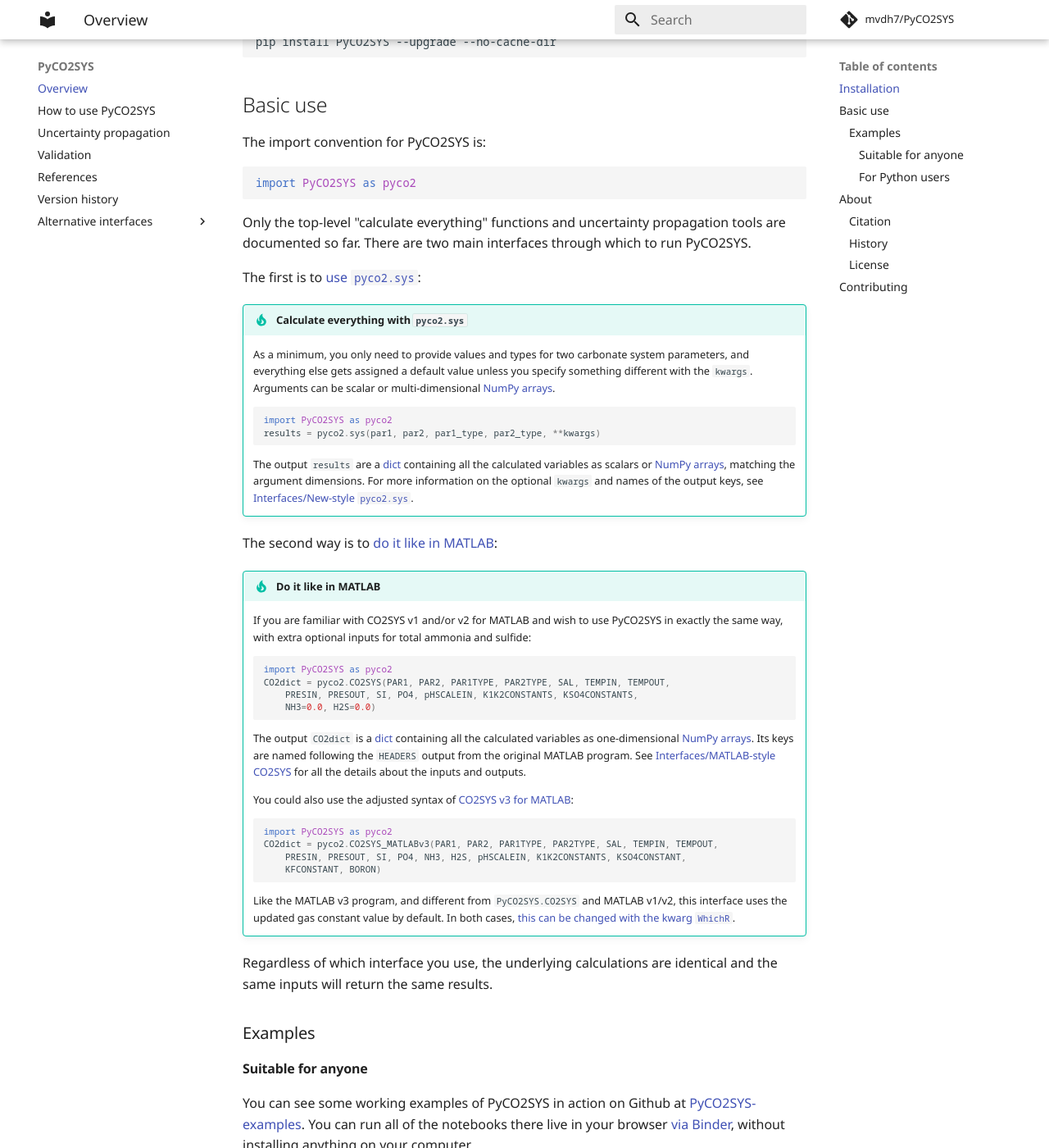
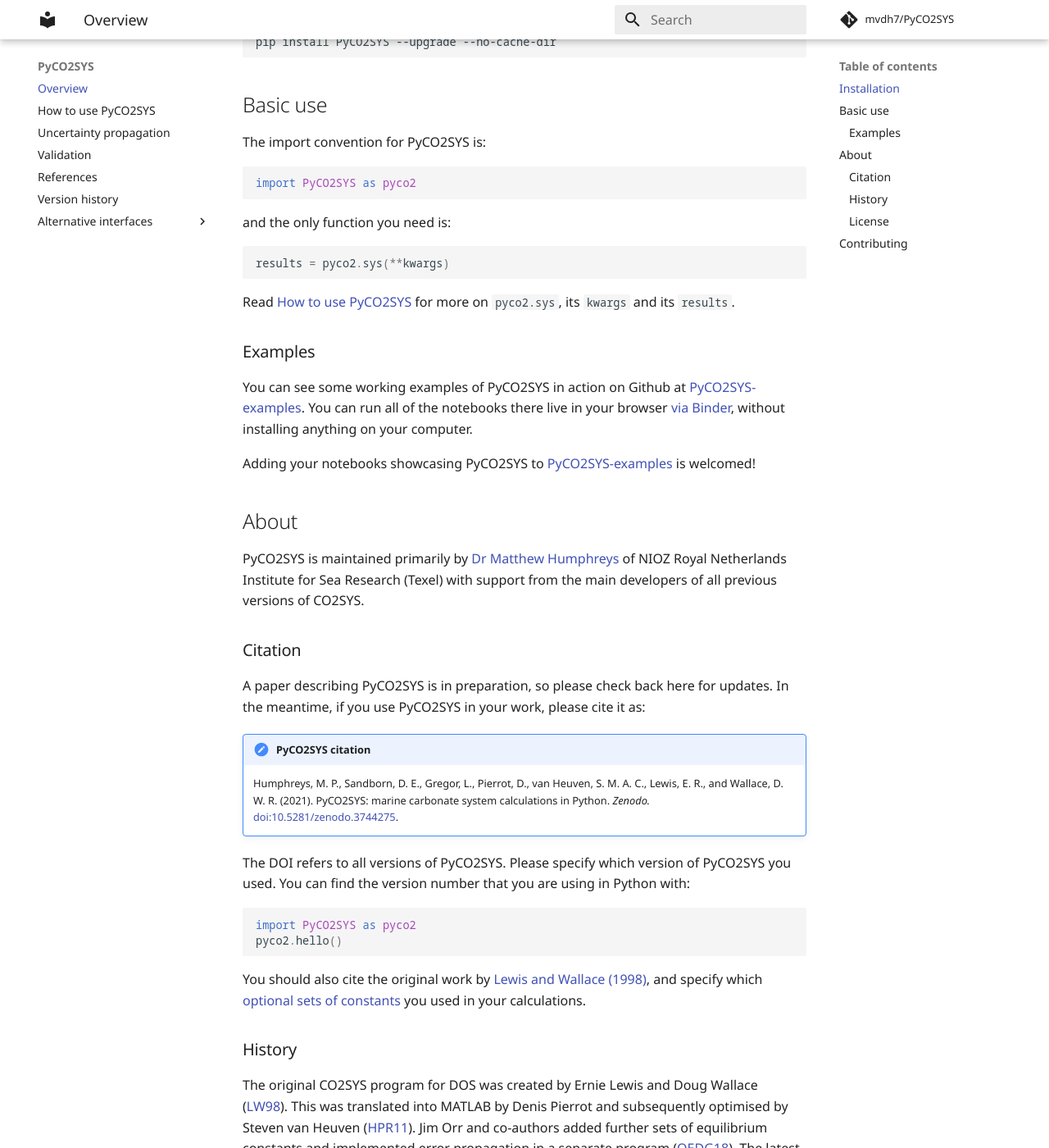
Before and after one commit to mvdh7/PyCO2SYS, an MkDocs documentation site: the page built from docs/index.md, in a window 1280 px wide and 1400 px high, scrolled down 431 px. Shown: the whole window at 82% size. Built offline with MkDocs 1.6.1 and Material for MkDocs 9.7.7, drawn with Linux system fonts in a browser that asks for light colours; comment, search, counter and statistics services are not loaded; some of the changed text lies outside the part shown.

Commit message:
Updates for v1.7.0

````diff
--- a/docs/index.md
+++ b/docs/index.md
@@ -20,85 +20,44 @@ The import convention for PyCO2SYS is:
 import PyCO2SYS as pyco2
 ```
 
-Only the top-level "calculate everything" functions and uncertainty propagation tools are documented so far.  There are two main interfaces through which to run PyCO2SYS.
+and the only function you need is:
 
-The first is to [use `pyco2.sys`](co2sys_nd):
+```python
+results = pyco2.sys(**kwargs)
+```
 
-!!! tip "Calculate everything with `pyco2.sys`"
+Read [How to use PyCO2SYS](co2sys_nd) for more on `pyco2.sys`, its `kwargs` and its `results`.
 
-    As a minimum, you only need to provide values and types for two carbonate system parameters, and everything else gets assigned a default value unless you specify something different with the `kwargs`.  Arguments can be scalar or multi-dimensional [NumPy arrays](https://docs.scipy.org/doc/numpy/reference/generated/numpy.array.html).
-
-        :::python
-        import PyCO2SYS as pyco2
-        results = pyco2.sys(par1, par2, par1_type, par2_type, **kwargs)
-
-    The output `results` are a [dict](https://docs.python.org/3/tutorial/datastructures.html#dictionaries) containing all the calculated variables as scalars or [NumPy arrays](https://docs.scipy.org/doc/numpy/reference/generated/numpy.array.html), matching the argument dimensions.  For more information on the optional `kwargs` and names of the output keys, see [Interfaces/New-style `pyco2.sys`](co2sys_nd).
-
-The second way is to [do it like in MATLAB](co2sys):
-
-!!! tip "Do it like in MATLAB"
-
-    If you are familiar with CO2SYS v1 and/or v2 for MATLAB and wish to use PyCO2SYS in exactly the same way, with extra optional inputs for total ammonia and sulfide:
-
-        :::python
-        import PyCO2SYS as pyco2
-        CO2dict = pyco2.CO2SYS(PAR1, PAR2, PAR1TYPE, PAR2TYPE, SAL, TEMPIN, TEMPOUT,
-            PRESIN, PRESOUT, SI, PO4, pHSCALEIN, K1K2CONSTANTS, KSO4CONSTANTS,
-            NH3=0.0, H2S=0.0)
-
-    The output `CO2dict` is a [dict](https://docs.python.org/3/tutorial/datastructures.html#dictionaries) containing all the calculated variables as one-dimensional [NumPy arrays](https://docs.scipy.org/doc/numpy/reference/generated/numpy.array.html).  Its keys are named following the `HEADERS` output from the original MATLAB program.  See [Interfaces/MATLAB-style CO2SYS](co2sys) for all the details about the inputs and outputs.
-
-    You could also use the adjusted syntax of [CO2SYS v3 for MATLAB](https://github.com/jonathansharp/CO2-System-Extd):
-
-        :::python
-        import PyCO2SYS as pyco2
-        CO2dict = pyco2.CO2SYS_MATLABv3(PAR1, PAR2, PAR1TYPE, PAR2TYPE, SAL, TEMPIN, TEMPOUT,
-            PRESIN, PRESOUT, SI, PO4, NH3, H2S, pHSCALEIN, K1K2CONSTANTS, KSO4CONSTANT,
-            KFCONSTANT, BORON)
-
-    Like the MATLAB v3 program, and different from `PyCO2SYS.CO2SYS` and MATLAB v1/v2, this interface uses the updated gas constant value by default.  In both cases, [this can be changed with the kwarg `WhichR`](co2sys/#settings).
-
-Regardless of which interface you use, the underlying calculations are identical and the same inputs will return the same results.
 
 ### Examples
-
-#### Suitable for anyone
 
 You can see some working examples of PyCO2SYS in action on Github at [PyCO2SYS-examples](https://github.com/mvdh7/PyCO2SYS-examples).  You can run all of the notebooks there live in your browser [via Binder](https://mybinder.org/v2/gh/mvdh7/PyCO2SYS-examples/master), without installing anything on your computer.
 
 Adding your notebooks showcasing PyCO2SYS to [PyCO2SYS-examples](https://github.com/mvdh7/PyCO2SYS-examples) is welcomed!
 
-#### For Python users
-
-There are also Python scripts containing examples of using PyCO2SYS on Github in [examples](https://github.com/mvdh7/PyCO2SYS/tree/master/examples) and in [validate](https://github.com/mvdh7/PyCO2SYS/tree/master/validate).  The code in the latter directory was used to generate the tables and figures discussed here in the [validation](validate) section (aka: should you trust PyCO2SYS?).
-
 ## About
 
-PyCO2SYS is maintained primarily by [Dr Matthew Humphreys](https://mvdh.xyz/) of [NIOZ Royal Netherlands Institute for Sea Research](https://www.nioz.nl/en)/[Utrecht University](https://www.uu.nl/en) with support from the main developers of all previous versions of CO2SYS.
+PyCO2SYS is maintained primarily by [Dr Matthew Humphreys](https://www.nioz.nl/en/about/organisation/staff/matthew-humphreys) of NIOZ Royal Netherlands Institute for Sea Research (Texel) with support from the main developers of all previous versions of CO2SYS.
 
 ### Citation
 
-If you use PyCO2SYS in your work, please cite it as:
+A paper describing PyCO2SYS is in preparation, so please check back here for updates.  In the meantime, if you use PyCO2SYS in your work, please cite it as:
 
 !!! note "PyCO2SYS citation"
-    Humphreys, M. P., Sandborn, D. E., Gregor, L., Pierrot, D., van Heuven, S. M. A. C., Lewis, E. R., and Wallace, D. W. R. (2020).  PyCO2SYS: marine carbonate system calculations in Python.  *Zenodo.*  [doi:10.5281/zenodo.3744275](http://doi.org/10.5281/zenodo.3744275).
+    Humphreys, M. P., Sandborn, D. E., Gregor, L., Pierrot, D., van Heuven, S. M. A. C., Lewis, E. R., and Wallace, D. W. R. (2021).  PyCO2SYS: marine carbonate system calculations in Python.  *Zenodo.*  [doi:10.5281/zenodo.3744275](http://doi.org/10.5281/zenodo.3744275).
 
 The DOI refers to all versions of PyCO2SYS.  Please specify which version of PyCO2SYS you used.  You can find the version number that you are using in Python with:
 
-    :::python
-    import PyCO2SYS as pyco2
-    pyco2.hello()
+```python
+import PyCO2SYS as pyco2
+pyco2.hello()
+```
 
-As per the instructions in the [the CO2SYS-MATLAB repo](https://github.com/jamesorr/CO2SYS-MATLAB), you should also cite the original work by [Lewis and Wallace (1998)](refs/#l).
-
-Additionally, for the MATLAB programs:
-
-  * If you use `CO2SYS.m`, please cite [van Heuven et al. (2011)](refs/#h).
-  * If you use `errors.m` or `derivnum.m`, please cite [Orr et al. (2018)](refs/#o).
+You should also cite the original work by [Lewis and Wallace (1998)](refs/#l), and specify which [optional sets of constants](co2sys_nd/#settings) you used in your calculations.
 
 ### History
 
-The original CO2SYS program for DOS was created by Ernie Lewis and Doug Wallace ([LW98](refs/#l)).  This was translated into MATLAB by Denis Pierrot and subsequently optimised by Steven van Heuven ([HPR11](refs/#h)).  Jim Orr and co-authors added further sets of equilibrium constants and implemented error propagation in a separate program ([OEDG18](refs/#o)).  The latest MATLAB version was translated into Python as PyCO2SYS by Matthew Humphreys, benefitting enormously from all this previous work.  Further (ongoing) modifications and additions to PyCO2SYS have been made by Matthew Humphreys, Luke Gregor and Daniel Sandborn ([HSG20](refs/#h)).
+The original CO2SYS program for DOS was created by Ernie Lewis and Doug Wallace ([LW98](refs/#l)).  This was translated into MATLAB by Denis Pierrot and subsequently optimised by Steven van Heuven ([HPR11](refs/#h)).  Jim Orr and co-authors added further sets of equilibrium constants and implemented error propagation in a separate program ([OEDG18](refs/#o)).  The latest MATLAB version was translated into Python as PyCO2SYS by Matthew Humphreys, benefitting enormously from all this previous work.  Further (ongoing) modifications and additions to PyCO2SYS have been made by Matthew Humphreys, Luke Gregor and Daniel Sandborn ([HSG21](refs/#h)).
 
 ### License
 
--- a/docs/requirements.txt
+++ b/docs/requirements.txt
@@ -1 +1 @@
-mkdocs-material==7.1.1
+mkdocs-material==7.1.4
````
Also changed, not shown: docs/refs.md (+2 -2 lines), docs/uncertainty.md (+3 -3 lines).
